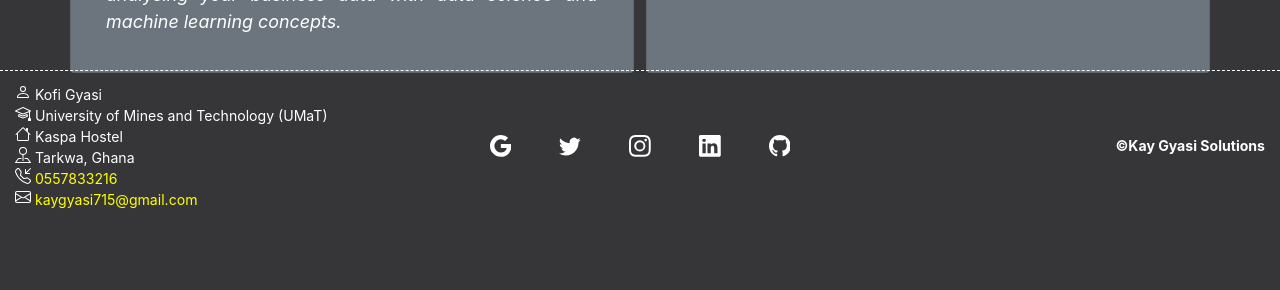
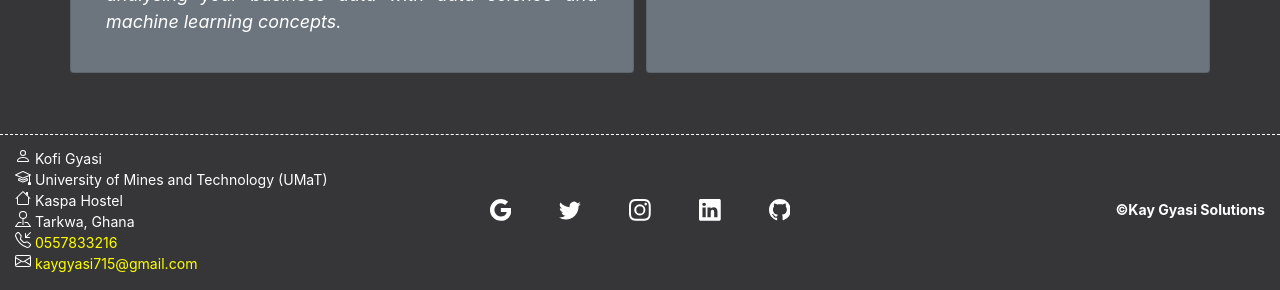
Before and after one commit to Kay-Gyasi/Kofi-Gyasi, an Angular app: page /About in a window 1280 px wide. Shown: the part 1054-1344 px from the top of the page. Before the commit the page ends 1283 px from the top, so only its background shows below. Built offline with nearby package versions, Linux system fonts and the light colour scheme; no server answers.

Commit message:
footer-3

```diff
--- a/src/app/components/about/about.component.css
+++ b/src/app/components/about/about.component.css
@@ -22,7 +22,6 @@
 
 .second{
     margin-top: 16vw;
-    margin-bottom: 5vw;
 }
 
 .firstbody{
@@ -37,6 +36,7 @@
 
 #footer{
     position: relative;
+    top: 5vw;
 }
 
 #pic{
```
